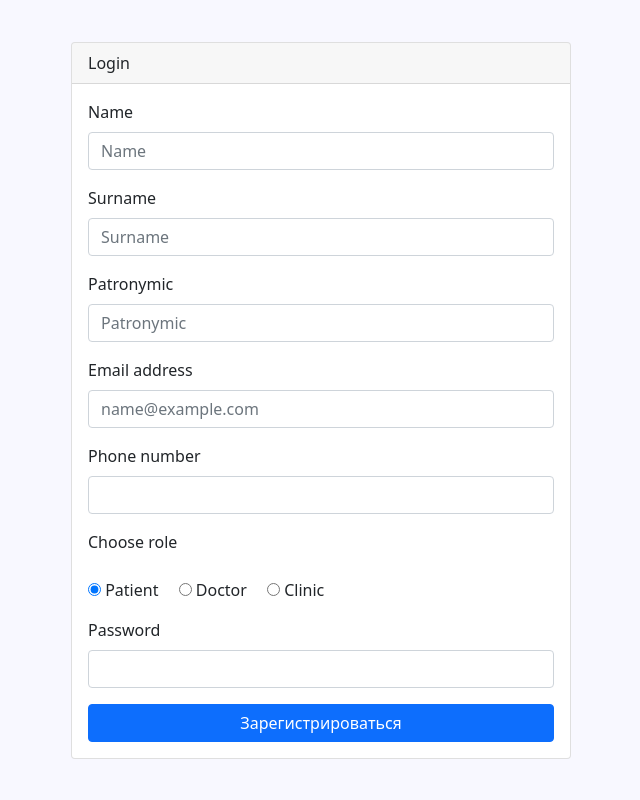
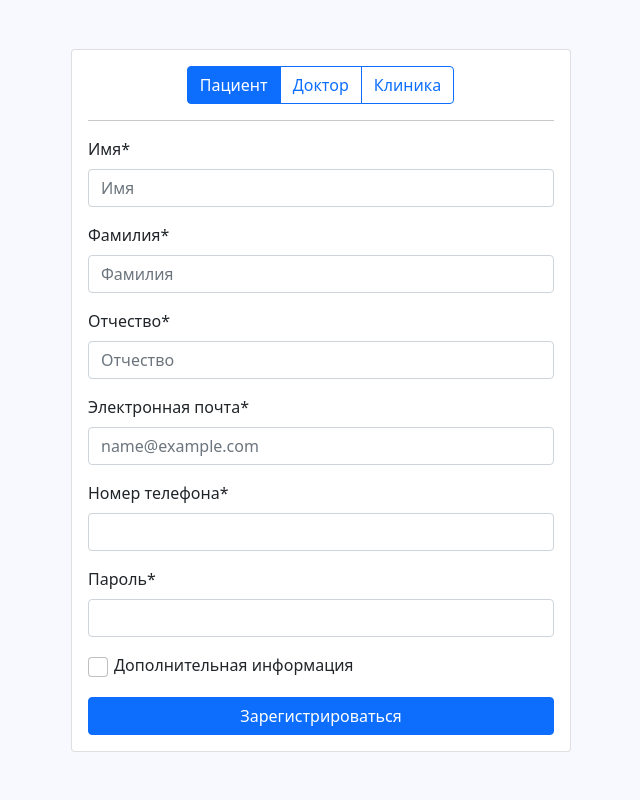
Before and after one commit to BekusovMikhail/medical-app, a Django app: page /registration in a window 1280 px wide. Shown: the whole page, without its empty margins (319-959 px from the left). Run offline with Django 4.2, Linux system fonts and the light colour scheme.

Commit message:
Add registration form

```diff
--- /dev/null
+++ b/med/static/med/css/reg.css
@@ -0,0 +1,12 @@
+body {
+    height: 100vh;
+    background-color: ghostwhite;
+    display: flex;
+    flex-direction: row;
+    align-items: center;
+    justify-content: center;
+}
+
+.main-radio-role {
+    text-align: center;
+}
--- a/med/templates/med/reg.html
+++ b/med/templates/med/reg.html
@@ -8,189 +8,235 @@
   <link href="https://cdn.jsdelivr.net/npm/bootstrap@5.1.3/dist/css/bootstrap.min.css" rel="stylesheet" integrity="sha384-1BmE4kWBq78iYhFldvKuhfTAU6auU8tT94WrHftjDbrCEXSU1oBoqyl2QvZ6jIW3" crossorigin="anonymous">
   <script src="https://cdn.jsdelivr.net/npm/bootstrap@5.1.3/dist/js/bootstrap.bundle.min.js" integrity="sha384-ka7Sk0Gln4gmtz2MlQnikT1wXgYsOg+OMhuP+IlRH9sENBO0LRn5q+8nbTov4+1p" crossorigin="anonymous"></script>
   <link rel="stylesheet" href="{% static 'med/css/style.css' %}">
+  <link rel="stylesheet" href="{% static 'med/css/reg.css' %}">
+  <script src="{% static 'med/js/reg.js' %}"></script>
   <title>Document</title>
 </head>
-<body style="height: 100vh;
-  background-color: ghostwhite;
-  display: flex;
-  flex-direction: row;
-  align-items: center;
-  justify-content: center;">
+<body>
  <div class="card" style="width: 500px;">
-  <div class="card-header">
-    Login
-  </div>
+  <!-- <div class="card-header">
+    Registration
+  </div> -->
   <div class="card-body" id='card1'>
     <form id="reg" method="post">
       {% csrf_token %}
-    <div class="mb-3">
-      <label for="name" class="form-label">Name</label>
-      <input type="text" name="name" form="reg" class="form-control" id="name" placeholder="Name" required="required">
+      <div class="mb-3" >
+        <div class="main-radio-role">
+            <div class="btn-group" role="group" aria-label="Basic radio toggle button group">
+                <input type="radio" class="btn-check" name="role" value="patient" name="btnradio" id="btnradio1" onclick="checkRoleAddSpec(this);" autocomplete="off" checked>
+                <label class="btn btn-outline-primary" for="btnradio1">Пациент</label>
+
+                <input type="radio" class="btn-check" name="role" value="doctor" name="btnradio" id="btnradio2" onclick="checkRoleAddSpec(this);" autocomplete="off">
+                <label class="btn btn-outline-primary" for="btnradio2">Доктор</label>
+
+                <input type="radio" class="btn-check" name="role" value="clinic" name="btnradio" id="btnradio3" onclick="checkRoleAddSpec(this);" autocomplete="off">
+                <label class="btn btn-outline-primary" for="btnradio3">Клиника</label>
+            </div>
+            <hr/>
+        </div>
     </div>
     <div class="mb-3">
-      <label for="surname" class="form-label">Surname</label>
-      <input type="text" name="surname" form="reg" class="form-control" id="surname" placeholder="Surname" required="required">
+      <label for="name" class="form-label">Имя*</label>
+      <input type="text" name="name" form="reg" class="form-control" id="name" placeholder="Имя" required="required">
     </div>
-    <div class="mb-3">
-        <label for="patronymic" class="form-label">Patronymic</label>
-        <input type="text" name="patronymic" form="reg" class="form-control" id="patronymic" placeholder="Patronymic" required="required">
+    <div class="mb-3" id="surnameField">
+      <label for="surname" class="form-label">Фамилия*</label>
+      <input type="text" name="surname" form="reg" class="form-control" id="surname" placeholder="Фамилия" required="required">
+    </div>
+    <div class="mb-3" id="patronymicField">
+        <label for="patronymic" class="form-label">Отчество*</label>
+        <input type="text" name="patronymic" form="reg" class="form-control" id="patronymic" placeholder="Отчество" required="required">
       </div>
     <div class="mb-3">
-      <label for="email" class="form-label">Email address</label>
+      <label for="email" class="form-label">Электронная почта*</label>
       <input type="email" name="email" form="reg" class="form-control" id="email" placeholder="name@example.com" required="required">
     </div>
     <div class="mb-3">
-      <label for="phone" class="form-label">Phone number</label>
+      <label for="phone" class="form-label">Номер телефона*</label>
       <input type="tel" pattern="^(\+7|7|8)?[\s\-]?\(?[489][0-9]{2}\)?[\s\-]?[0-9]{3}[\s\-]?[0-9]{2}[\s\-]?[0-9]{2}$" name="phone" form="reg" class="form-control" id="phone" required="required"></textarea>
     </div>
-    <div class="mb-3" >
-        <style>
-            .main-radio-role {
-                display: flex;
-                flex-direction: row;
-                align-items: stretch;
-                width: 100%;
-                justify-content: space-between;
-            }
-
-        </style>
-        <label class="form-label">Choose role</label>
-        <p class="main-radio-role">
-            <div class="radio-role form-check-inline">
-                <input type="radio" id="contactChoice1"
-                name="role" value="patient" onclick="checkRoleAddSpec(this);" checked>
-                <label for="contactChoice1">Patient</label>
-            </div>
-
-            <div class="radio-role form-check-inline">
-                <input type="radio" id="contactChoice2"
-                name="role" value="doctor" onclick="checkRoleAddSpec(this);">
-                <label for="contactChoice2">Doctor</label>
-            </div>
-
-            <div class="radio-role form-check-inline">
-                <input type="radio" id="contactChoice3"
-                name="role" value="clinic" onclick="checkRoleAddSpec(this);">
-                <label for="contactChoice3">Clinic</label>
-            </div>
-        </p>
-    </div>
-    <script type="text/javascript">
-      function checkRoleAddSpec(radioRole) {
-        const radioValue = radioRole.value;
-        if (radioValue == "doctor"){
-          let d = document.querySelector('#specializ');
-          document.querySelector('#specialization_id').required = true
-          d.hidden = false
-          d = document.querySelector('#address');
-          document.querySelector('#address_id').required = false
-          d.hidden = true
-        }
-        else if (radioValue == "patient"){
-          let d = document.querySelector('#specializ');
-          document.querySelector('#specialization_id').required = false
-          d.hidden = true
-          d = document.querySelector('#address');
-          document.querySelector('#address_id').required = false
-          d.hidden = true
-        } else {
-          let d = document.querySelector('#specializ');
-          document.querySelector('#specialization_id').required = true
-          d.hidden = false
-          d = document.querySelector('#address');
-          document.querySelector('#address_id').required = true
-          d.hidden = false
-        }
-      }
-    </script>
     <div id="specializ" class="mb-3" hidden>
-      <label for="specialization" class="form-label">Specialization</label>
+      <label for="specialization" class="form-label">Специализация*</label>
       <input type="text" name="specialization" form="reg" class="form-control" id="specialization_id"></textarea>
     </div>
     <div id="address" class="mb-3" hidden>
-      <label for="address" class="form-label">Address</label>
+      <label for="address" class="form-label">Адрес*</label>
       <input type="text" name="address" form="reg" class="form-control" id="address_id"></textarea>
     </div>
     <div class="mb-3">
-      <label for="password" class="form-label">Password</label>
+      <label for="password" class="form-label">Пароль*</label>
       <input type="password" name="password" form="reg" class="form-control" id="password" required="required"></textarea>
     </div>
+    <div class="form-check" id="extraCheck" style="margin-bottom: 20px;">
+        <input class="form-check-input" onchange="showExtra()" style="width:20px; height: 20px; margin-right: 6px;" type="checkbox" value="" id="flexCheckDefault">
+        <label class="form-check-label" for="flexCheckDefault">
+          Дополнительная информация
+        </label>
+      </div>
+    <div id="extra" hidden>
+        <div class="mb-3">
+            <div class="row g-3">
+                <div class="col">
+                    <label for="passport_number" class="form-label">Номер паспорта</label>
+                    <input type="text" name="passport_number" form="reg" class="form-control" id="passport_number"></textarea>
+                </div>
+                <div class="col">
+                    <label for="passport_series" class="form-label">Серия паспорта</label>
+                    <input type="text" name="passport_series" form="reg" class="form-control" id="passport_series"></textarea>
+                </div>
+            </div>
+        </div>
+        <div class="for_patient" id="for_patient">
+            <div class="mb-3">
+                <label for="snils" class="form-label">СНИЛС</label>
+                <input type="text" name="snils" form="reg" class="form-control" id="snils"></textarea>
+            </div>
+            <div class="mb-3">
+                <label for="age" class="form-label">Ваш возраст</label>
+                <input type="number" min="1" name="age" form="reg" class="form-control" id="age"></textarea>
+            </div>
+            <div class="mb-3">
+                <label for="allergies" class="form-label">Аллергические реакции (перечислить)</label>
+                <textarea rows="5" name="allergies" form="reg" class="form-control" id="allergies"></textarea>
+            </div>
+            <div class="mb-3">
+                <label for="diseases" class="form-label">Хронические заболевания (перечислить)</label>
+                <textarea rows="5" name="diseases" form="reg" class="form-control" id="diseases"></textarea>
+            </div>
+        </div>
+        <div class="for_doctor" id="for_doctor" hidden>
+            <div class="mb-3">
+                <label for="license" class="form-label">Номер медицинской лицензии</label>
+                <input type="text" name="license" form="reg" class="form-control" id="license"></textarea>
+            </div>
+            <div class="mb-3">
+                <label for="license_date" class="form-label">Дата окончания действия лицензии</label>
+                <input type="datetime-local" name="license_date" form="reg" class="form-control" id="license_date"></textarea>
+            </div>
+            <div class="mb-3">
+                <label for="experience" class="form-label">Стаж</label>
+                <input type="number" min="0" name="experience" form="reg" class="form-control" id="experience"></textarea>
+            </div>
+            <hr/>
+            <div class="mb-3">
+                <h6 class="card-subtitle mb-2 text-muted">Понедельник</h6>
+                <div class="row g-2">
+                    <div class="col">
+                        <label for="monday_begin" class="form-label">Начало р.д.</label>
+                        <input type="time" name="monday_begin" form="reg" class="form-control" id="monday_begin"></textarea>
+                    </div>
+                    <div class="col">
+                        <label for="monday_end" class="form-label">Конец р.д.</label>
+                        <input type="time" name="monday_end" form="reg" class="form-control" id="monday_end"></textarea>
+                    </div>
+                </div>
+            </div>
+            <hr/>
+            <div class="mb-3">
+                <h6 class="card-subtitle mb-2 text-muted">Вторник</h6>
+                <div class="row g-2">
+                    <div class="col">
+                        <label for="tuesday_begin" class="form-label">Начало р.д.</label>
+                        <input type="time" name="tuesday_begin" form="reg" class="form-control" id="tuesday_begin"></textarea>
+                    </div>
+                    <div class="col">
+                        <label for="tuesday_end" class="form-label">Конец р.д.</label>
+                        <input type="time" name="tuesday_end" form="reg" class="form-control" id="tuesday_end"></textarea>
+                    </div>
+                </div>
+            </div>
+            <hr/>
+            <div class="mb-3">
+                <h6 class="card-subtitle mb-2 text-muted">Среда</h6>
+                <div class="row g-2">
+                    <div class="col">
+                        <label for="wednesday_begin" class="form-label">Начало р.д.</label>
+                        <input type="time" name="wednesday_begin" form="reg" class="form-control" id="wednesday_begin"></textarea>
+                    </div>
+                    <div class="col">
+                        <label for="wednesday_end" class="form-label">Конец р.д.</label>
+                        <input type="time" name="wednesday_end" form="reg" class="form-control" id="wednesday_end"></textarea>
+                    </div>
+                </div>
+            </div>
+            <hr/>
+            <div class="mb-3">
+                <h6 class="card-subtitle mb-2 text-muted">Четверг</h6>
+                <div class="row g-2">
+                    <div class="col">
+                        <label for="thursday_begin" class="form-label">Начало р.д.</label>
+                        <input type="time" name="thursday_begin" form="reg" class="form-control" id="thursday_begin"></textarea>
+                    </div>
+                    <div class="col">
+                        <label for="thursday_end" class="form-label">Конец р.д.</label>
+                        <input type="time" name="thursday_end" form="reg" class="form-control" id="thursday_end"></textarea>
+                    </div>
+                </div>
+            </div>
+            <hr/>
+            <div class="mb-3">
+                <h6 class="card-subtitle mb-2 text-muted">Пятница</h6>
+                <div class="row g-2">
+                    <div class="col">
+                        <label for="friday_begin" class="form-label">Начало р.д.</label>
+                        <input type="time" name="friday_begin" form="reg" class="form-control" id="friday_begin"></textarea>
+                    </div>
+                    <div class="col">
+                        <label for="friday_end" class="form-label">Конец р.д.</label>
+                        <input type="time" name="friday_end" form="reg" class="form-control" id="friday_end"></textarea>
+                    </div>
+                </div>
+            </div>
+            <hr/>
+            <div class="mb-3">
+                <h6 class="card-subtitle mb-2 text-muted">Суббота</h6>
+                <div class="row g-2">
+                    <div class="col">
+                        <label for="saturday_begin" class="form-label">Начало р.д.</label>
+                        <input type="time" name="saturday_begin" form="reg" class="form-control" id="saturday_begin"></textarea>
+                    </div>
+                    <div class="col">
+                        <label for="saturday_end" class="form-label">Конец р.д.</label>
+                        <input type="time" name="saturday_end" form="reg" class="form-control" id="saturday_end"></textarea>
+                    </div>
+                </div>
+            </div>
+            <hr/>
+            <div class="mb-3">
+                <h6 class="card-subtitle mb-2 text-muted">Воскресенье</h6>
+                <div class="row g-2">
+                    <div class="col">
+                        <label for="sunday_begin" class="form-label">Начало р.д.</label>
+                        <input type="time" name="sunday_begin" form="reg" class="form-control" id="sunday_begin"></textarea>
+                    </div>
+                    <div class="col">
+                        <label for="sunday_end" class="form-label">Конец р.д.</label>
+                        <input type="time" name="sunday_end" form="reg" class="form-control" id="sunday_end"></textarea>
+                    </div>
+                </div>
+            </div>
+            <hr/>
+        </div>
+    </div>
     <input type='submit' form="reg" class="btn btn-primary" style="width:100%" value='Зарегистрироваться'></input>
-    <script type="text/javascript">
-        let code;
-        reg.onsubmit = async (e) => {
-          e.preventDefault();
-          if (!reg.reportValidity()){
-            return
-          }
-          card1.hidden = 'hidden'
-          card2.removeAttribute('hidden')
-          let response = await fetch('/api/sendcode', {
-            method: 'POST',
-            headers: {
-              'Content-Type': 'application/json'
-            },
-            body: JSON.stringify({'email': email.value})
-          });
-
-          if (response.status == 200) {
-            result = await response.json()
-            code = result['code']
-          } else {
-            window.location.replace("dashboard");
-          }
-        };
-      </script>
     </form>
   </div>
   <div class="card-body" id='card2' hidden='hidden'>
     <form id="codeForm" method="post">
     <div class="mb-3" id='codeContainer'>
-      <label for="name" class="form-label">Подтвердите свой email</label>
+      <label for="name" class="form-label">Код подтверждения отправлен на почту</label>
       <input type="text" name="name" form="codeForm" class="form-control" id="codeField" placeholder="VerificationCode">
     </div>
      <div class="mb-3">
-      <button type="button" class="btn btn-info" id="repeatCode" style="width:100%" >Отправить код еще раз</button>
+      <button type="button" class="btn btn-info" id="repeatCode" style="width:100%">Переслать</button>
+    </div>
+    <div class="mb-3" id="notif" hidden>
+        <div class="alert alert-danger alert-dismissible fade show" role="alert" style="flex:0.5">
+            Неверный код подтверждения
+            <button type="button" class="btn-close" data-bs-dismiss="alert" aria-label="Close"></button>
+        </div>
     </div>
     <input type='submit' form="codeForm" class="btn btn-primary" style="width:100%" value='Подтвердить'></input>
-    <script type="text/javascript">
-        codeForm.onsubmit = async (e) => {
-          e.preventDefault();
-          if (codeField.value == code){
-            let response = await fetch('/api/registeruser', {
-              method: 'POST',
-              body: new FormData(reg)
-            });
-
-            if (response.status == 201) {
-              window.location.replace("dashboard");
-            } else {
-              window.location.replace("dashboard");
-            }
-          } else {
-            block = '<div class="mb-3"><div class="alert alert-danger alert-dismissible fade show" role="alert" style="flex:0.5">Wrong code<button type="button" class="btn-close" data-bs-dismiss="alert" aria-label="Close"></button></div></div>'
-            codeContainer.insertAdjacentHTML("afterend", block);
-          }
-
-        };
-        repeatCode.onclick = async (e) => {
-          let response = await fetch('/api/sendcode', {
-            method: 'POST',
-            headers: {
-              'Content-Type': 'application/json'
-            },
-            body: JSON.stringify({'email': email.value})
-          });
-
-          if (response.status == 200) {
-            result = await response.json()
-            code = result['code']
-          } else {
-            window.location.replace("dashboard");
-          }
-
-        };
-      </script>
     </form>
   </div>
 </div>
```
Also changed, not shown: api/views.py (+51 -1 lines), med/models.py (+13 -1 lines), med/static/med/js/reg.js (added, +121 -0 lines), med/migrations/0001_initial.py (deleted), med/migrations/0002_alter_currentprocedure_procedure.py (deleted), med/migrations/__init__.py (deleted).
